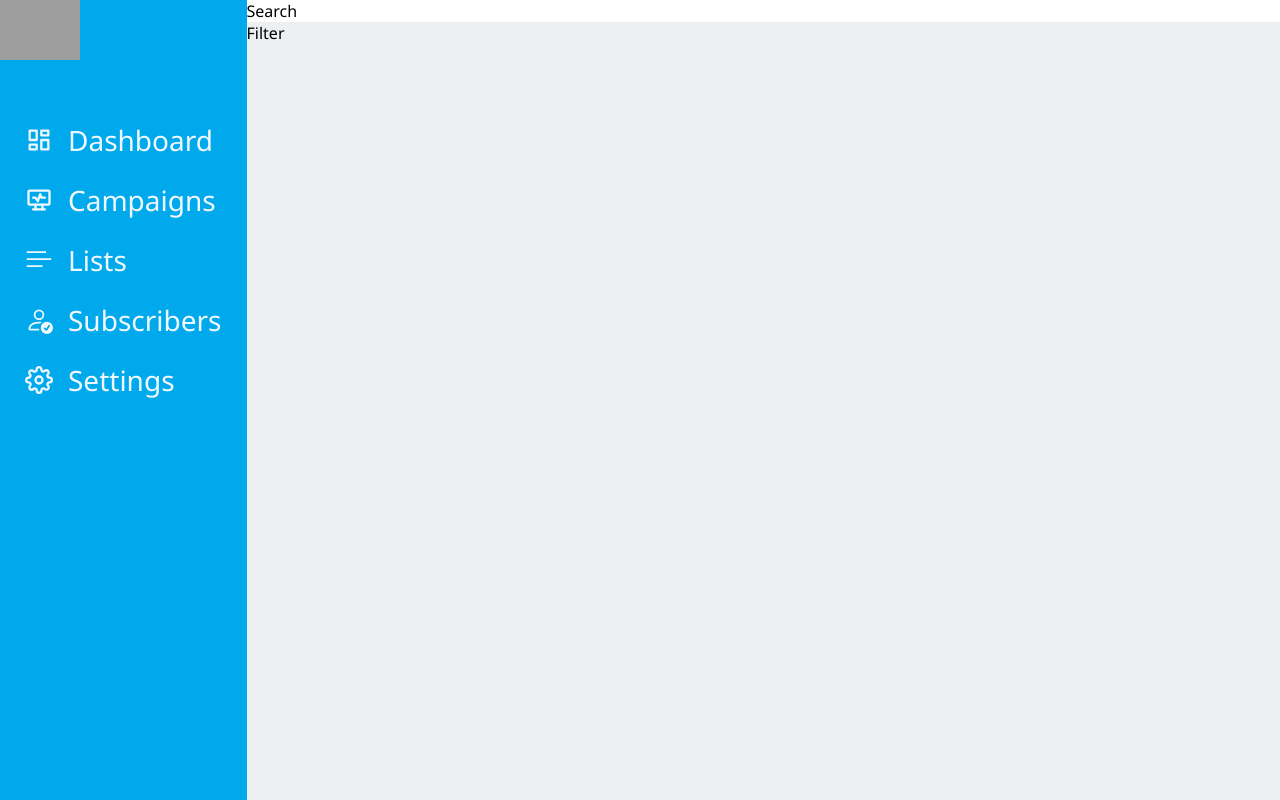
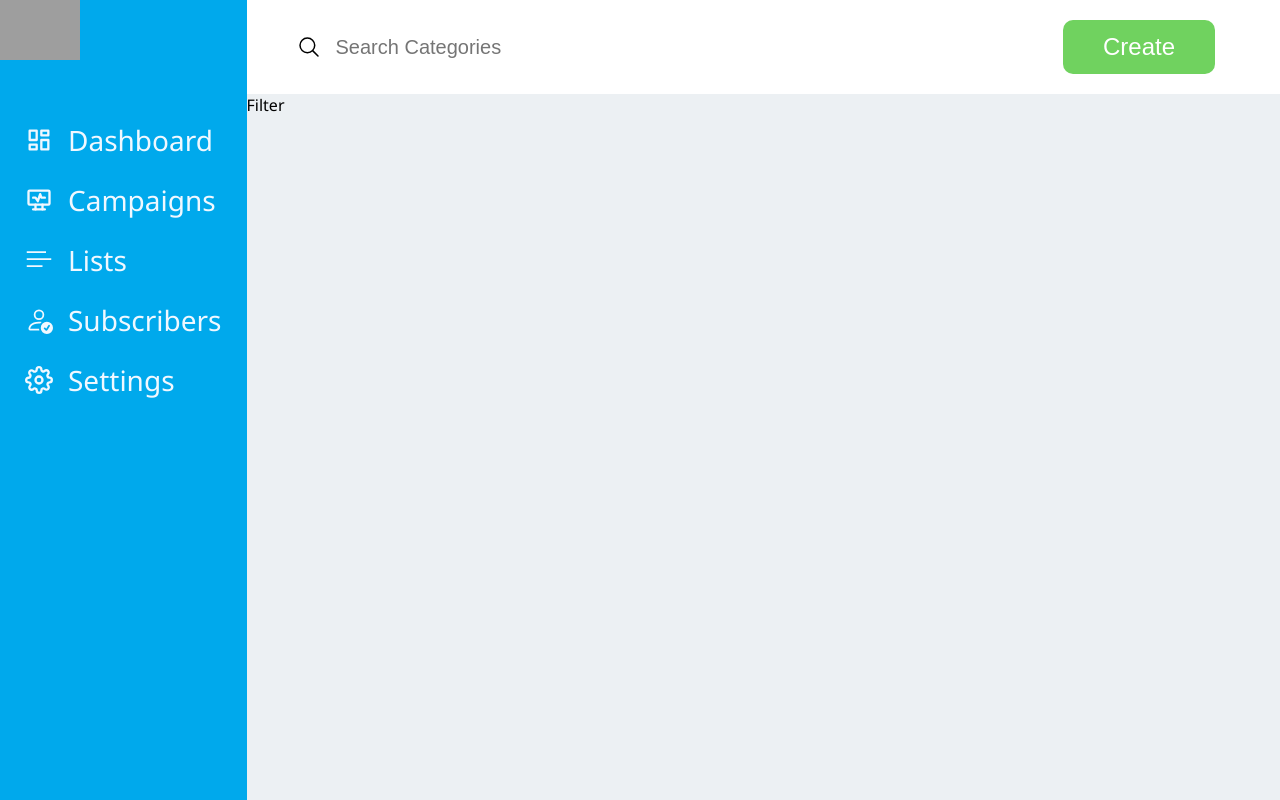
Before and after one commit to DevFariz/task-manager, a React (Create React App) app: page / in a window 1280 px wide. Built offline with nearby package versions, Linux system fonts and the light colour scheme; grey boxes are pictures that could not be loaded; the HTML template or start-up script is replaced by a standard one.

Commit message:
feat: add search block

```diff
--- a/src/components/search/Search.css
+++ b/src/components/search/Search.css
@@ -1,4 +1,49 @@
-.search{
+.search-create{
     width: 100%;
     background-color: #fff;
+    padding: 20px 50px;
+    display: flex;
+    justify-content: space-between;
+    align-items: center;
 }
+
+.serach__input-container{
+    width: 100%;
+    display: flex;
+    align-items: center;
+}
+
+.search__submit{
+    font-size: 24px;
+    background: transparent;
+    border: none;
+    display: flex;
+    justify-content: center;
+    align-items: center;
+}
+
+.search__input{
+    margin-left: 5px;
+    font-size: 20px;
+    width: 100%;
+    padding: 10px;
+    outline: none;
+    border: none;
+}
+
+.create__btn{
+    font-size: 24px;
+    line-height: 24px;
+    padding: 15px 40px;
+    margin: 0 15px;
+    color: #fff;
+    background-color: #70d25f;
+    border: none;
+    border-radius: 10px;
+    cursor: pointer;
+    transition: .2s;
+}
+
+.create__btn:hover{
+    background-color: #60bd50;
+}
--- a/src/components/search/Search.js
+++ b/src/components/search/Search.js
@@ -1,10 +1,17 @@
 import React, { Component } from 'react';
+import {IoSearchOutline} from "react-icons/io5"
 import "./Search.css"
 
 export default class Search extends Component {
   render() {
     return (
-      <div className='search'>Search</div>
+      <div className='search-create'>
+        <div className="serach__input-container">
+          <button className='search__submit'><IoSearchOutline  /></button>
+          <input className='search__input' type="text" placeholder='Search Categories'/>
+        </div>
+        <button className='create__btn'>Create</button>
+      </div>
     )
   }
 }
```
